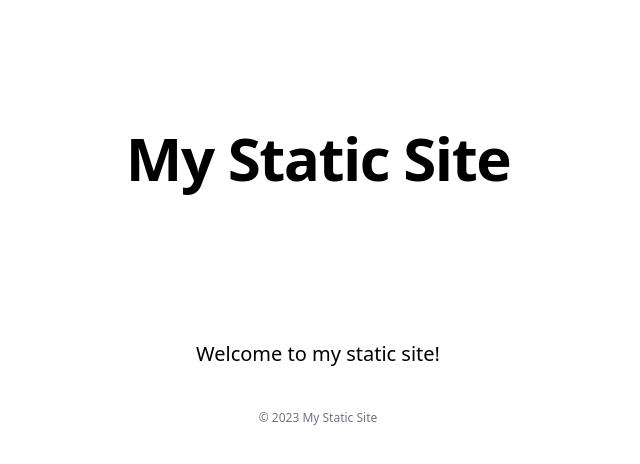
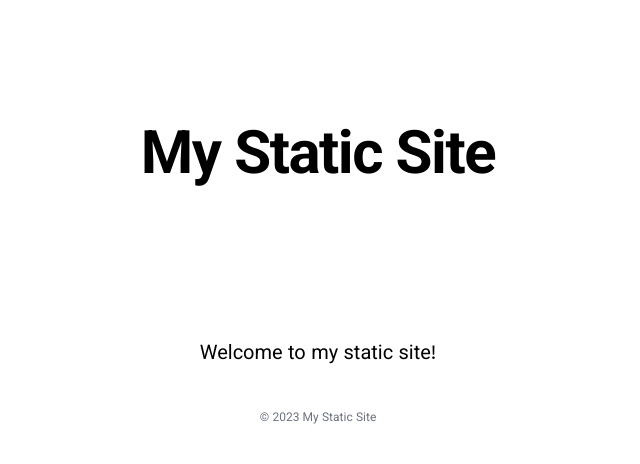
Before and after one commit to Cynace/my-static-site, a Next.js app: page / in a window 1280 px wide. Shown: the top 464 px of the page, without its empty margins (322-962 px from the left). Built offline with nearby package versions, Linux system fonts and the light colour scheme.

Commit message:
feat: change default font to `vazirmatn` using `next/font`

```diff
--- a/pages/_app.tsx
+++ b/pages/_app.tsx
@@ -1,8 +1,20 @@
+import type { AppProps } from 'next/app'
+import { Vazirmatn } from 'next/font/google'
 import '../styles/globals.css'
-import type { AppProps } from 'next/app'
+
+const vazirmatn = Vazirmatn({
+  subsets: ['latin', 'arabic'],
+  variable: '--font-vazirmatn',
+})
 
 function MyApp({ Component, pageProps }: AppProps) {
-  return <Component {...pageProps} />
+  return (
+    <>
+      <div className={`${vazirmatn.variable} font-sans`}>
+        <Component {...pageProps} />
+      </div>
+    </>
+  )
 }
 
 export default MyApp
--- a/tailwind.config.js
+++ b/tailwind.config.js
@@ -1,11 +1,17 @@
+const { fontFamily } = require('tailwindcss/defaultTheme')
+
 /** @type {import('tailwindcss').Config} */
 module.exports = {
   content: [
-    "./pages/**/*.{js,ts,jsx,tsx}",
-    "./components/**/*.{js,ts,jsx,tsx}",
+    './pages/**/*.{js,ts,jsx,tsx}',
+    './components/**/*.{js,ts,jsx,tsx}',
   ],
   theme: {
-    extend: {},
+    extend: {
+      fontFamily: {
+        sans: ['var(--font-vazirmatn)', ...fontFamily.sans],
+      },
+    },
   },
   plugins: [],
 }
```
